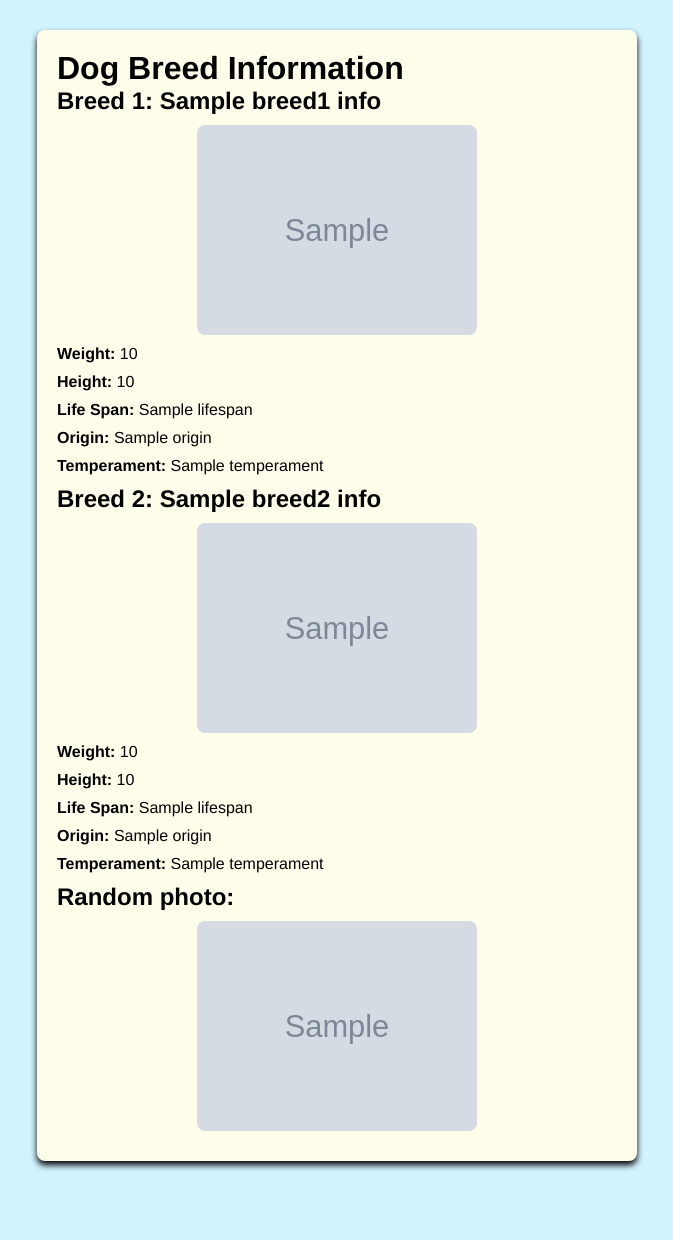
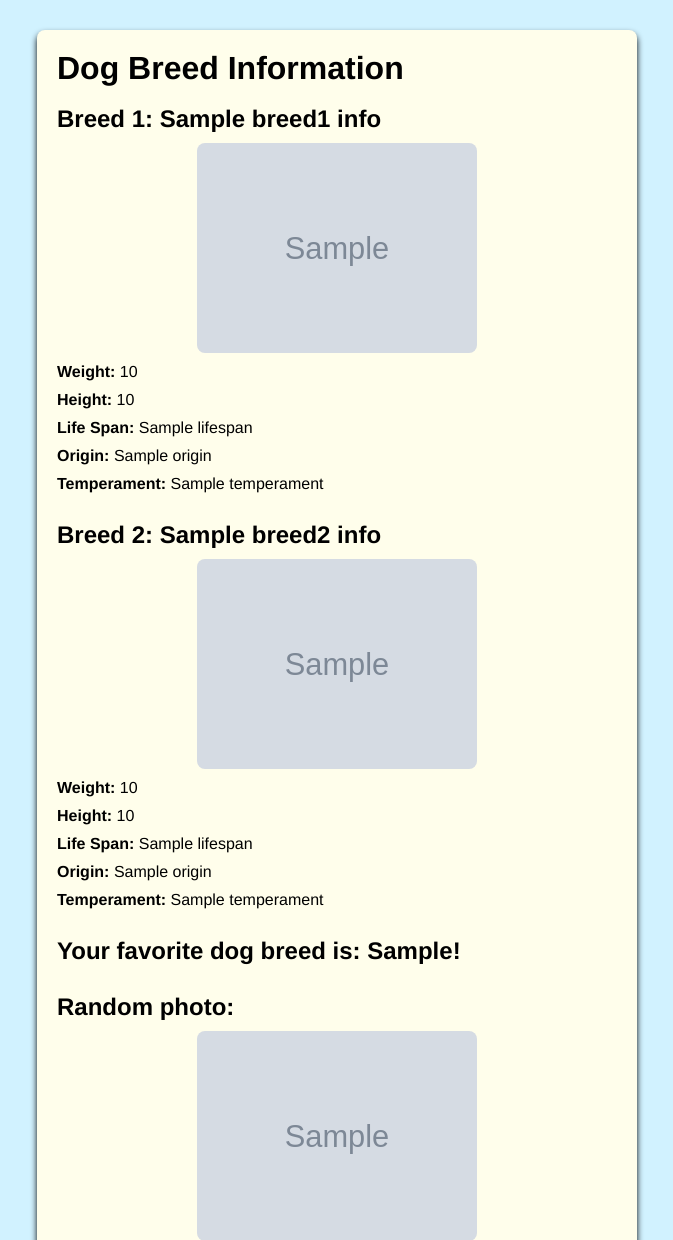
Before and after one commit to amberkg/dog_info_app, a Flask app: template templates/form_results.html in a window 1280 px wide. Shown: the part 57-1297 px from the top of the page, without its empty margins (303-976 px from the left). Before the commit the page ends 1227 px from the top, so only its background shows below. Run offline with Flask 3, Linux system fonts and the light colour scheme; the template is opened without the code that fills it: most values are stand-ins (such as "Sample title", 1, 10 or a date in 2020); grey boxes marked "Sample" are stand-in pictures.

Commit message:
Added second dropdown for breed comparison and changed text input to display user's favorite breed

```diff
--- a/app.py
+++ b/app.py
@@ -69,11 +69,15 @@ def get_random_image():
 # creating the form
 class UserForm(FlaskForm):
     # dropdown for user to choose dog breed #1
-    breed_dropdown = SelectField("Select a dog breed to see its information",
+    breed_dropdown1 = SelectField("Select a dog breed to see its information",
                                  [validators.DataRequired()], choices=[])
 
-    # text input for user to enter dog breed #2
-    breed_input = StringField("Enter a dog breed to compare information", [validators.DataRequired()])
+    # dropdown for user to choose dog breed #2
+    breed_dropdown2 = SelectField("Select a dog breed to compare its information",
+                                  [validators.DataRequired()], choices=[])
+
+    # text input for user to enter fav dog breed
+    breed_input = StringField("Enter your favorite dog breed", [validators.DataRequired()])
 
     # radio button (y/n) for random dog image
     random_pic = RadioField("Do you want to see a random dog picture?",
@@ -89,24 +93,27 @@ def index():
 
     # populate dropdown based on breeds in json
     breeds = get_breeds()
-    form.breed_dropdown.choices = [(item["name"], item["name"]) for item in breeds]
+    form.breed_dropdown1.choices = [(item["name"], item["name"]) for item in breeds]
+    form.breed_dropdown2.choices = [(item["name"], item["name"]) for item in breeds]
 
     if request.method == "POST":
-        breed_dropdown_entered = form.breed_dropdown.data
+        breed_dropdown1_entered = form.breed_dropdown1.data
+        breed_dropdown2_entered = form.breed_dropdown2.data
         breed_input_entered = form.breed_input.data
         random_pic_entered = form.random_pic.data
 
-        # breed information - dropdown form section
-        breed1_info = get_breed_info(breed_dropdown_entered)
+        # breed information - dropdowns form section
+        breed1_info = get_breed_info(breed_dropdown1_entered)
+        breed2_info = get_breed_info(breed_dropdown2_entered)
 
         # breed information - text input section
-        breed2_info = get_breed_info(breed_input_entered)
+        fav_breed_info = breed_input_entered
 
         # random image - radio button form section
         random_image = get_random_image() if random_pic_entered == "Yes" else None
 
         return render_template("form_results.html", breed1_info=breed1_info, breed2_info=breed2_info,
-                               random_image=random_image)
+                               fav_breed_info=fav_breed_info, random_image=random_image)
 
     return render_template('form.html', form=form)
 
--- a/templates/form_results.html
+++ b/templates/form_results.html
@@ -71,9 +71,9 @@
     </header>
     <main>
         <div class="card">
-            <h1>Dog Breed Information</h1>
+            <h1>Dog Breed Information</h1><br>
 
-            <!-- for breed information (dropdown output) -->
+            <!-- for breed information (dropdown1 output) -->
             <h2>Breed 1: {{ breed1_info.name }}</h2>
             {% if breed1_info.image %}
                 <img src="{{ breed1_info.image }}" alt="Dog Image">
@@ -84,26 +84,29 @@
                 <p><b>Height: </b>{{ breed1_info.height }}</p>
                 <p><b>Life Span: </b>{{ breed1_info.lifespan }}</p>
                 <p><b>Origin: </b>{{ breed1_info.origin }}</p>
-                <p><b>Temperament: </b>{{ breed1_info.temperament }}</p>
+                <p><b>Temperament: </b>{{ breed1_info.temperament }}</p><br>
             {% else %}
                 <p>No breed information found.</p>
             {% endif %}
 
-            <!-- for breed information (text output) -->
+            <!-- for breed information (dropdown2 output) -->
             <h2>Breed 2: {{ breed2_info.name }}</h2>
-            {% if breed1_info.image %}
+            {% if breed2_info.image %}
                 <img src="{{ breed2_info.image }}" alt="Dog Image">
             {% endif %}
 
-            {% if breed1_info %}
+            {% if breed2_info %}
                 <p><b>Weight: </b>{{ breed2_info.weight }}</p>
                 <p><b>Height: </b>{{ breed2_info.height }}</p>
                 <p><b>Life Span: </b>{{ breed2_info.lifespan }}</p>
                 <p><b>Origin: </b>{{ breed2_info.origin }}</p>
-                <p><b>Temperament: </b>{{ breed2_info.temperament }}</p>
+                <p><b>Temperament: </b>{{ breed2_info.temperament }}</p><br>
             {% else %}
                 <p>No breed information found.</p>
             {% endif %}
+
+            <!-- for favorite breed (text box output) -->
+            <h2>Your favorite dog breed is: {{ fav_breed_info }}!</h2><br>
 
             <!-- for random dog image (img output)-->
             {% if random_image %}
```
Also changed, not shown: templates/form.html (+5 -2 lines), README.md.
